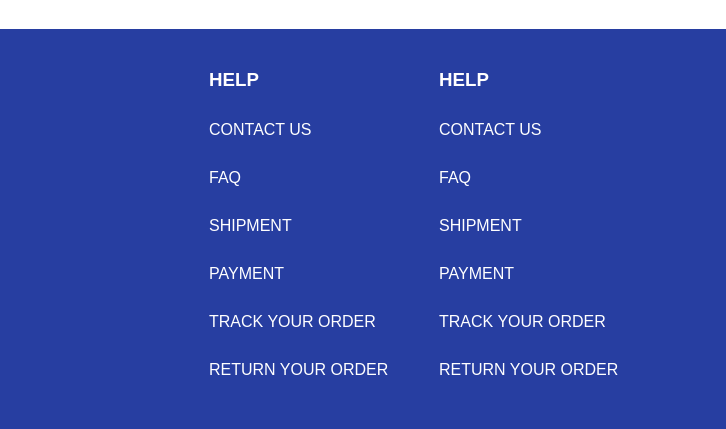
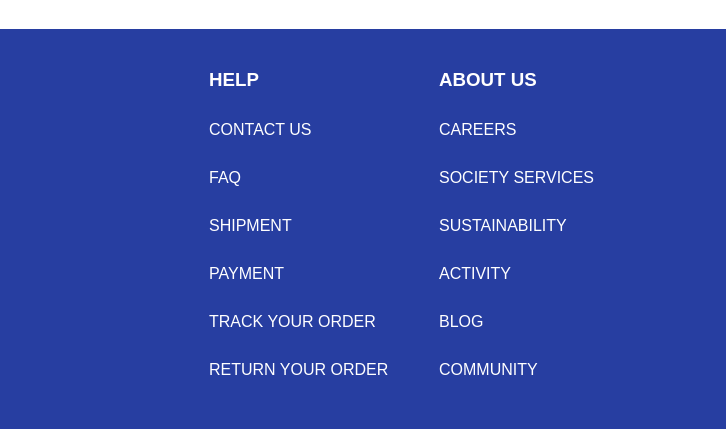
Before and after one commit to MehmetPolat20/e-commerce-website, a plain HTML site: page index.html in a window 1280 px wide. Shown: the part 1865-2294 px from the top of the page, 554-1280 px from the left. Drawn offline with nearby package versions, Linux system fonts and the light colour scheme; a web font is replaced by a local one.

Commit message:
changed footer

```diff
--- a/index.html
+++ b/index.html
@@ -110,16 +110,16 @@
           <a href="#">SHIPMENT</a>
           <a href="#">PAYMENT</a>
           <a href="#">TRACK YOUR ORDER</a>
-          <a href="#"> RETURN YOUR ORDER</a>
+          <a href="#">RETURN YOUR ORDER</a>
         </div>
         <div class="footer-box">
-          <h3>HELP</h3>
-          <a href="#">CONTACT US</a>
-          <a href="#">FAQ</a>
-          <a href="#">SHIPMENT</a>
-          <a href="#">PAYMENT</a>
-          <a href="#">TRACK YOUR ORDER</a>
-          <a href="#"> RETURN YOUR ORDER</a>
+          <h3>ABOUT US</h3>
+          <a href="#">CAREERS</a>
+          <a href="#">SOCIETY SERVICES</a>
+          <a href="#">SUSTAINABILITY</a>
+          <a href="#">ACTIVITY</a>
+          <a href="#">BLOG</a>
+          <a href="#">COMMUNITY</a>
         </div>
       </div>
       <p class="copyright container">&copy; COSTY STUDIO</p>
```
